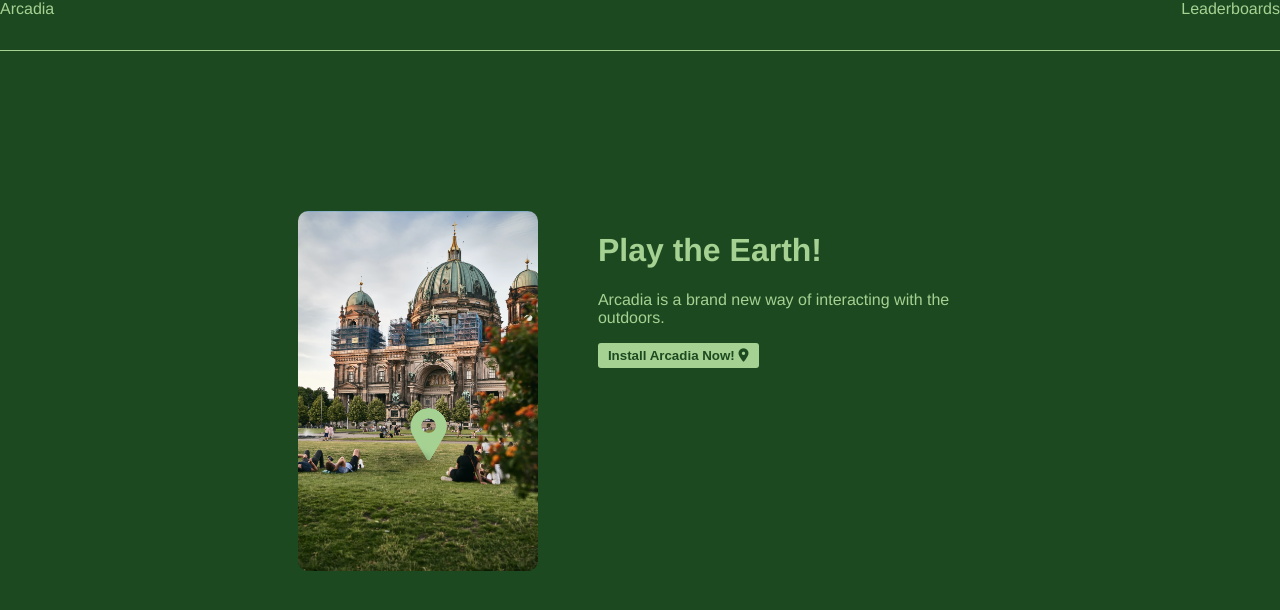
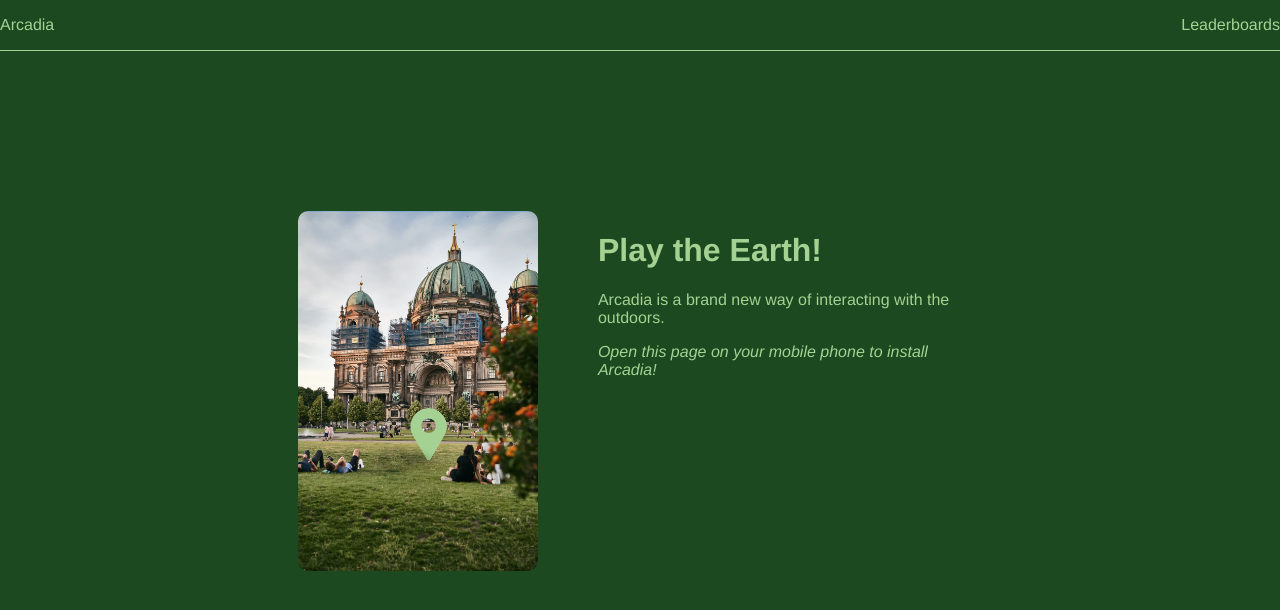
Before and after one commit to starswap/ArcadiaServer, a Flask app: page / in a window 1280 px wide. Shown: the top 610 px of the page. Run offline with Flask 2, Linux system fonts and the light colour scheme; some libraries are stand-ins or nearby versions; some web fonts are replaced.

Commit message:
check for mobile

```diff
--- a/arcadia/home/static/homeStyle.css
+++ b/arcadia/home/static/homeStyle.css
@@ -17,6 +17,7 @@ div#top{
     height: 50px;
     border-bottom: 1px solid var(--brandLightGreen);
     display:flex;
+    align-items: center;
 }
 div#left{
 
@@ -45,3 +46,7 @@ button#installButton {
     background-color: var(--brandLightGreen);
     font-weight: bold;
 }
+
+#mobileOnlyNotification {
+    font-style: italic;
+}
--- a/arcadia/home/templates/home.jinja2
+++ b/arcadia/home/templates/home.jinja2
@@ -4,7 +4,6 @@
 
 <html>
     <head>
-
     </head>
     <body>
 
@@ -30,6 +29,8 @@
                     <h1>Play the Earth!</h1>
                     <p>Arcadia is a brand new way of interacting with the outdoors.</p>
                     <button id="installButton">Install Arcadia Now! <i class="fa-solid fa-location-dot"></i></button>
+                    <p id="mobileOnlyNotification">Open this page on your mobile phone to install Arcadia!</p>
+
                 </div>
 
                 <div style="flex-grow: 1;"></div>
@@ -40,5 +41,14 @@
 
     </div>
 
+        <script>
+            if( /Android|webOS|iPhone|iPad|iPod|BlackBerry|IEMobile|Opera Mini/i.test(navigator.userAgent) ) {
+               document.getElementById("mobileOnlyNotification").style.display = "none";
+            }
+            else {
+               document.getElementById("installButton").style.display = "none";
+            }
+        </script>
+
     </body>
 </html>
```
